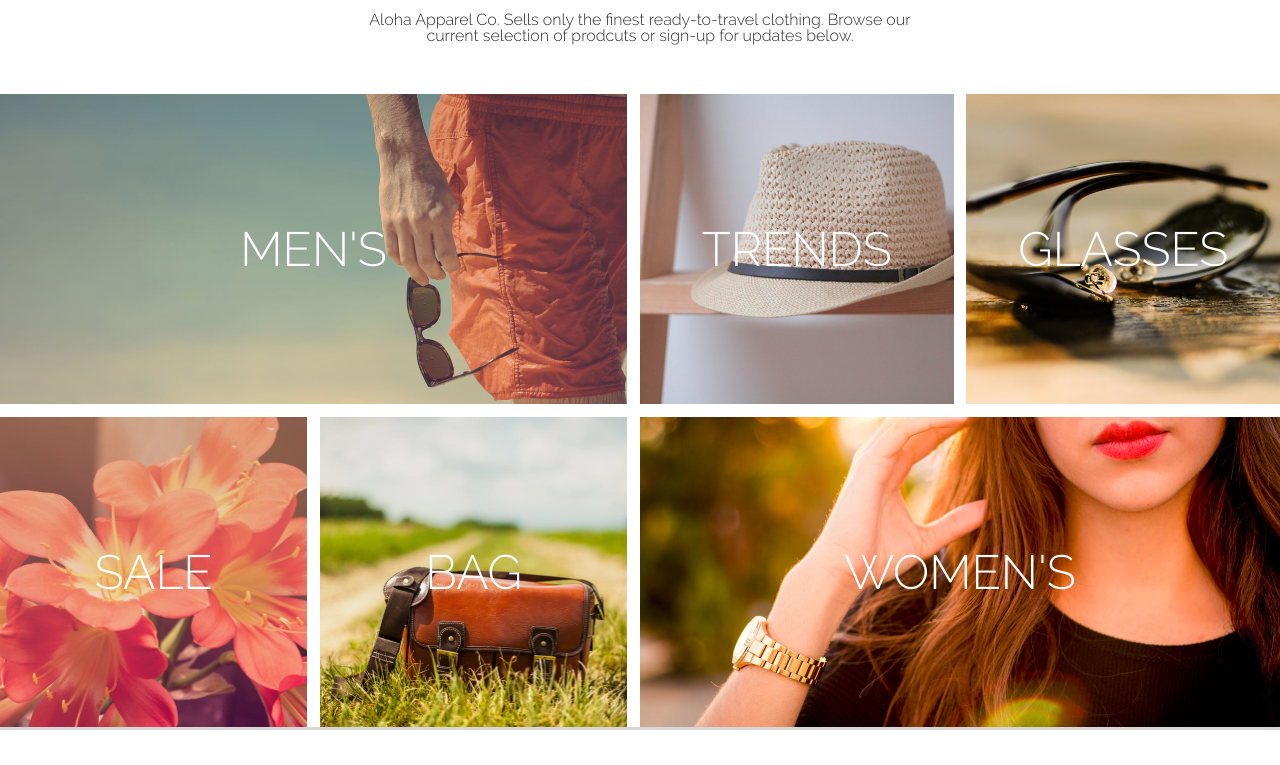
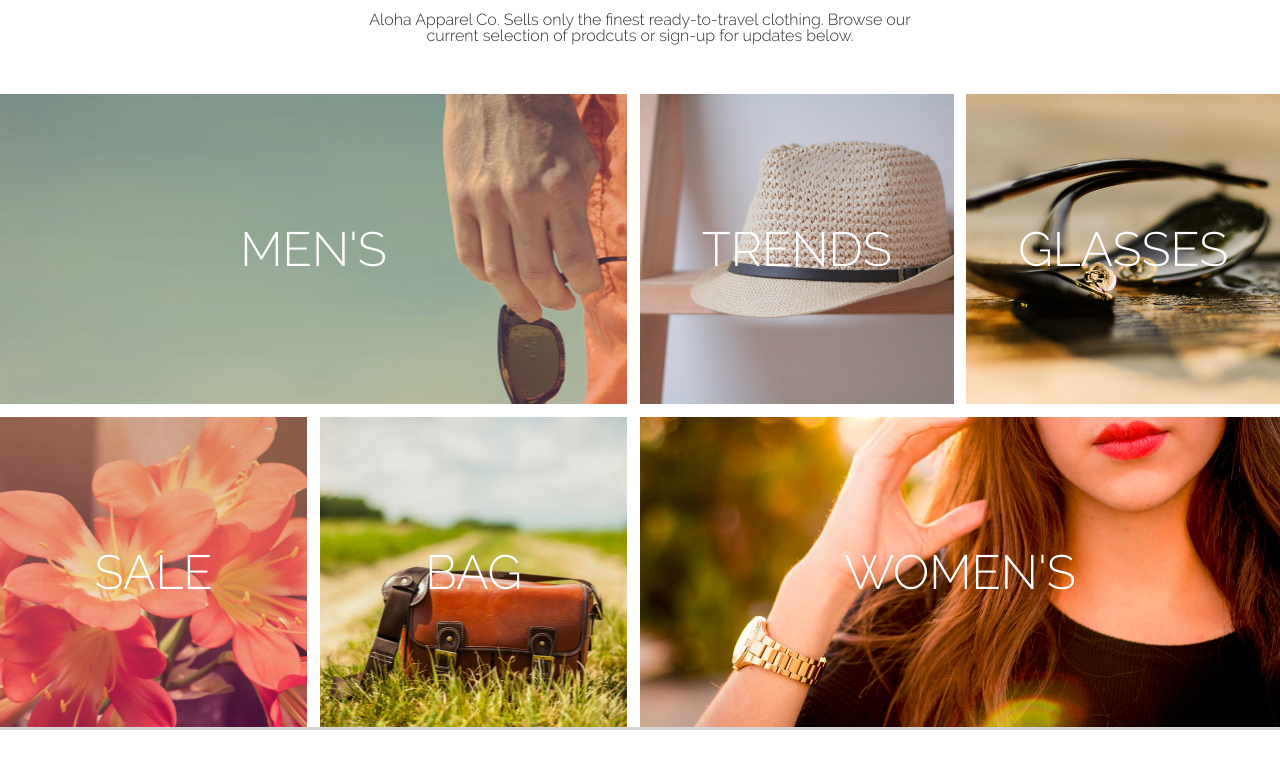
Before and after one commit to ringong95/Aloha-Project-1, a plain HTML site: page index.html in a window 1280 px wide. Shown: the part 695-1460 px from the top of the page. Drawn offline with Linux system fonts and the light colour scheme.

Commit message:
Centering of backgrounds

```diff
--- a/css/style.css
+++ b/css/style.css
@@ -220,10 +220,8 @@
 .mens{
 
 	display: flex;
-	background:linear-gradient( to bottom, rgba(0,0,0,0.1)0%, rgba(0,0,0,.01) 100%), url("../assets/images/mens-category.jpg");
-	background-repeat: no-repeat;
-	background-size: cover;
-	background-position: center, center;
+	background:linear-gradient( to bottom, rgba(0,0,0,0.1)0%, rgba(0,0,0,.01) 100%), url("../assets/images/mens-category.jpg") center center no-repeat;
+	background-size: cover
 	flex: 2 0 100%;
 	height: 413.333px;
 	align-items: center;
@@ -244,8 +242,7 @@
 }
 .glasses{
 	display: flex;
-	background:linear-gradient( to bottom, rgba(0,0,0,0.1)0%, rgba(0,0,0,.01) 100%), url("../assets/images/glasses-category.jpg");
-	background-repeat: no-repeat;
+	background:linear-gradient( to bottom, rgba(0,0,0,0.1)0%, rgba(0,0,0,.01) 100%), url("../assets/images/glasses-category.jpg")center center no-repeat;
 	background-size: cover;
 	justify-content: center;
 	align-items: center;
@@ -255,8 +252,7 @@
 }
 .sale{
 	display: flex;
-	background: linear-gradient( to bottom, rgba(0,0,0,0.1)0%, rgba(0,0,0,.01) 100%),url("../assets/images/sale-category.jpg");
-	background-repeat: no-repeat;
+	background: linear-gradient( to bottom, rgba(0,0,0,0.1)0%, rgba(0,0,0,.01) 100%),url("../assets/images/sale-category.jpg") center center no-repeat;
 	background-size: cover;
 	justify-content: center;
 	align-items: center;
@@ -266,8 +262,7 @@
 }
 .bags{
 	display: flex;
-	background: linear-gradient( to bottom, rgba(0,0,0,0.1)0%, rgba(0,0,0,.01) 100%), url("../assets/images/bags-category.jpg");
-	background-repeat: no-repeat;
+	background: linear-gradient( to bottom, rgba(0,0,0,0.1)0%, rgba(0,0,0,.01) 100%), url("../assets/images/bags-category.jpg") center center no-repeat;
 	background-size: cover;
 	justify-content: center;
 	align-items: center;
--- a/index.html
+++ b/index.html
@@ -157,7 +157,7 @@
 			</ul>
 		</div>
 		<div class="carousel-cell">
-			<img src="assets/images/Blue-Silk-Dress.jpg" alt="Blue Silk Dress">
+			<img src="assets/images/blue-silk-dress.jpg" alt="Blue Silk Dress">
 			<ul class='raleway'>
 				<li class="allcaps">dresses</li>
 				<li><h3 class="brandfontcolor">Blue Silk Dress<h3></li>
```
